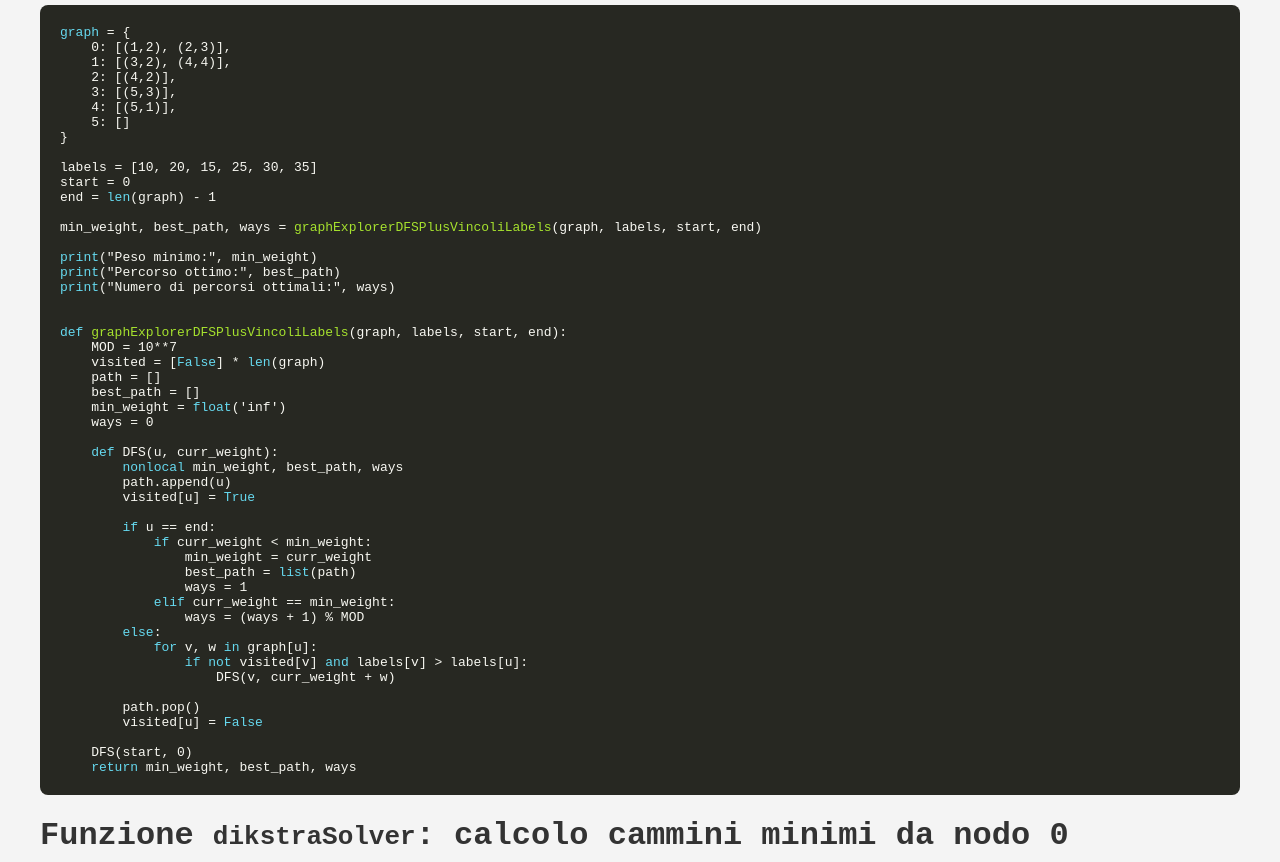
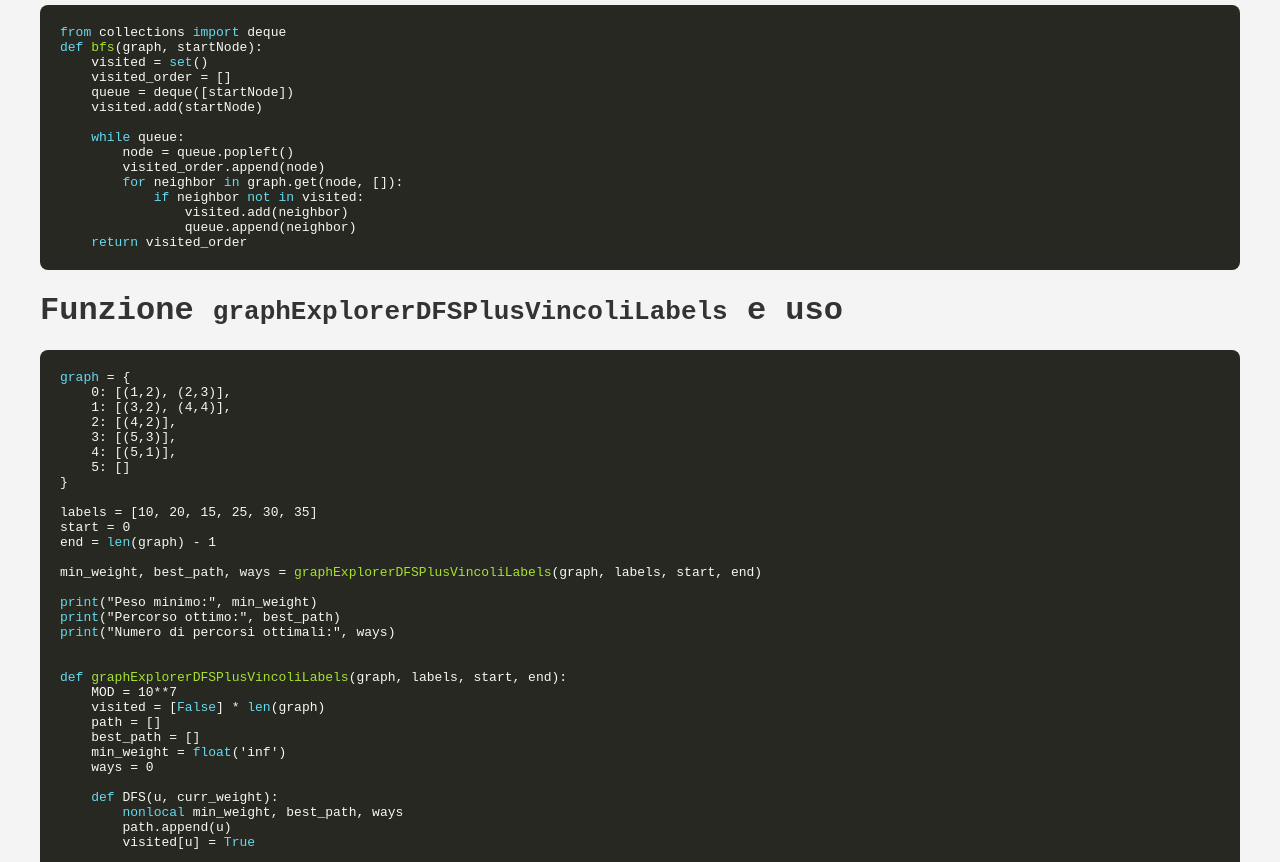
Before and after one commit to fcrocco95/TestHTML, a plain HTML site: page index.html in a window 1280 px wide. Shown: the part 678-1540 px from the top of the page. Drawn offline with Linux system fonts and the light colour scheme.

Commit message:
index.html

```diff
--- a/index.html
+++ b/index.html
@@ -36,7 +36,6 @@
 <body>
 
   <h1>Funzione <code>examLIS</code> con gestione speciale del conteggio</h1>
-
   <pre><code><span class="keyword">def</span> <span class="function">examLIS</span>(A):
     n = <span class="keyword">len</span>(A)
     dp = [1] * n
@@ -70,8 +69,25 @@
     <span class="keyword">return</span> opt_val, opt_sol, num_sols
 </code></pre>
 
+  <h1>Funzione <code>bfs</code>: visita in ampiezza</h1>
+  <pre><code><span class="keyword">from</span> collections <span class="keyword">import</span> deque
+<span class="keyword">def</span> <span class="function">bfs</span>(graph, startNode):
+    visited = <span class="keyword">set</span>()
+    visited_order = []
+    queue = deque([startNode])
+    visited.add(startNode)
+
+    <span class="keyword">while</span> queue:
+        node = queue.popleft()
+        visited_order.append(node)
+        <span class="keyword">for</span> neighbor <span class="keyword">in</span> graph.get(node, []):
+            <span class="keyword">if</span> neighbor <span class="keyword">not</span> <span class="keyword">in</span> visited:
+                visited.add(neighbor)
+                queue.append(neighbor)
+    <span class="keyword">return</span> visited_order
+</code></pre>
+
   <h1>Funzione <code>graphExplorerDFSPlusVincoliLabels</code> e uso</h1>
-
   <pre><code><span class="keyword">graph</span> = {
     0: [(1,2), (2,3)],
     1: [(3,2), (4,4)],
@@ -124,10 +140,8 @@ min_weight, best_path, ways = <span class="function">graphExplorerDFSPlusVincoli
     <span class="keyword">return</span> min_weight, best_path, ways
 </code></pre>
 
-
-<h1>Funzione <code>dikstraSolver</code>: calcolo cammini minimi da nodo 0</h1>
-
-<pre><code><span class="keyword">def</span> <span class="function">dikstraSolver</span>(n, graph):
+  <h1>Funzione <code>dikstraSolver</code>: calcolo cammini minimi da nodo 0</h1>
+  <pre><code><span class="keyword">def</span> <span class="function">dikstraSolver</span>(n, graph):
     dist = [<span class="keyword">float</span>('inf')] * n
     num_shortest_paths = [0] * n
     all_parents = [[] <span class="keyword">for</span> _ <span class="keyword">in</span> <span class="keyword">range</span>(n)]
```
